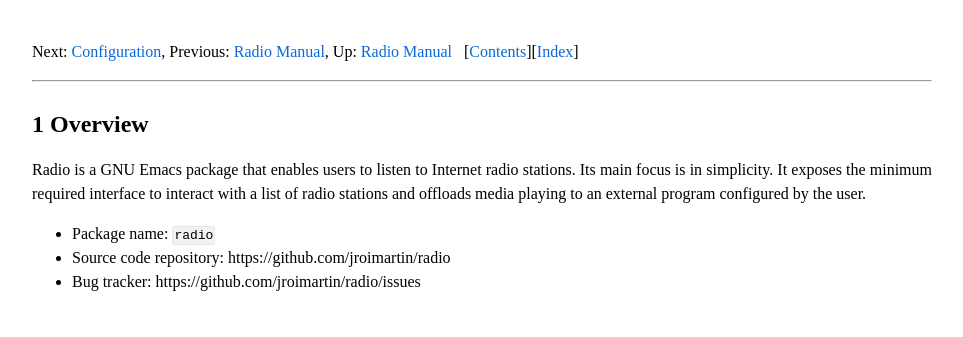
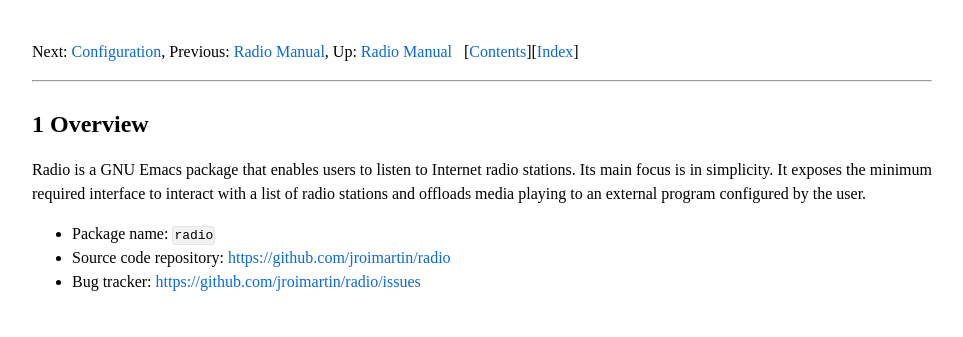
Before and after one commit to jroimartin/wip.jroi.dev, a plain HTML site: page emacs/radio/Overview.html in a window 1280 px wide. Shown: the whole page, without its empty margins (158-1121 px from the left). Drawn offline with Linux system fonts and the light colour scheme.

Commit message:
emacs/radio: update manual

```diff
--- a/emacs/radio/Overview.html
+++ b/emacs/radio/Overview.html
@@ -55,8 +55,8 @@ user.
 </p>
 <ul class="itemize mark-bullet">
 <li>Package name: <code class="code">radio</code>
-</li><li>Source code repository: https://github.com/jroimartin/radio
-</li><li>Bug tracker: https://github.com/jroimartin/radio/issues
+</li><li>Source code repository: <a class="url" href="https://github.com/jroimartin/radio">https://github.com/jroimartin/radio</a>
+</li><li>Bug tracker: <a class="url" href="https://github.com/jroimartin/radio/issues">https://github.com/jroimartin/radio/issues</a>
 </li></ul>
 
 </div>
```
